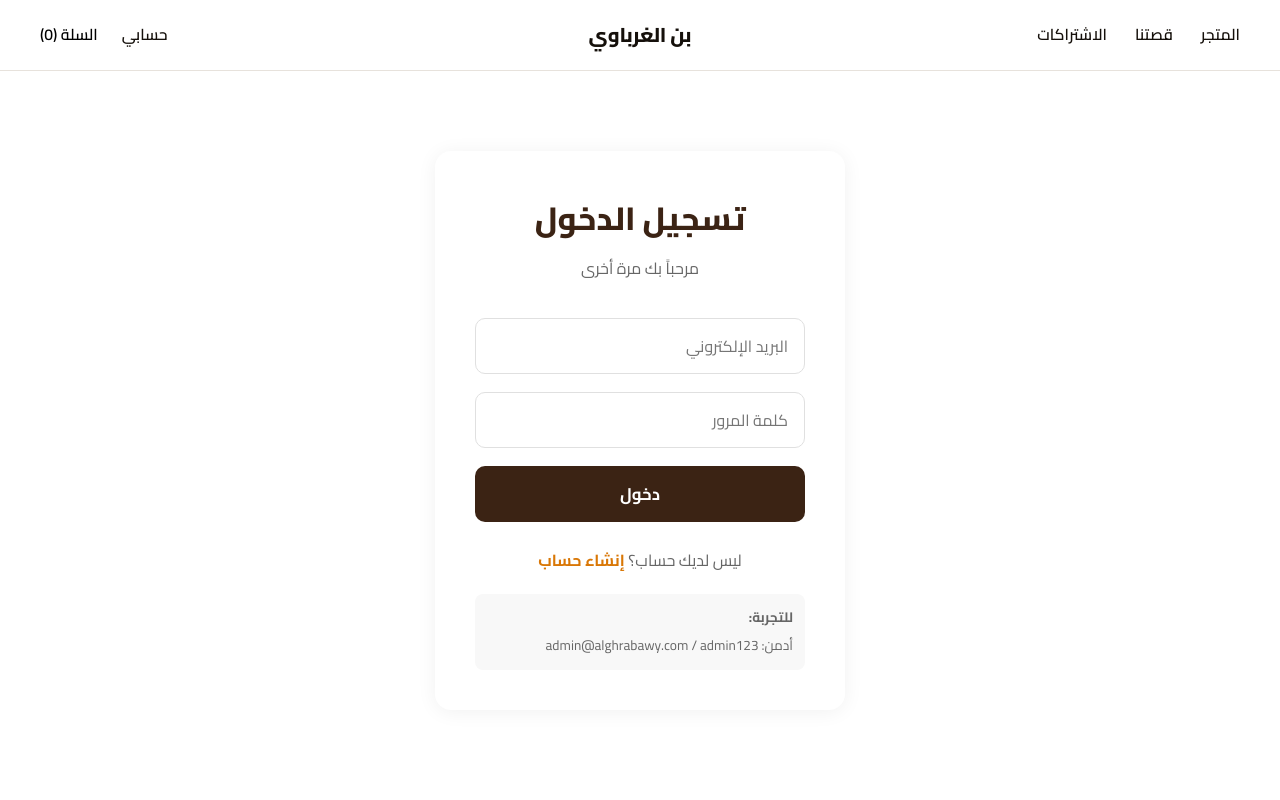
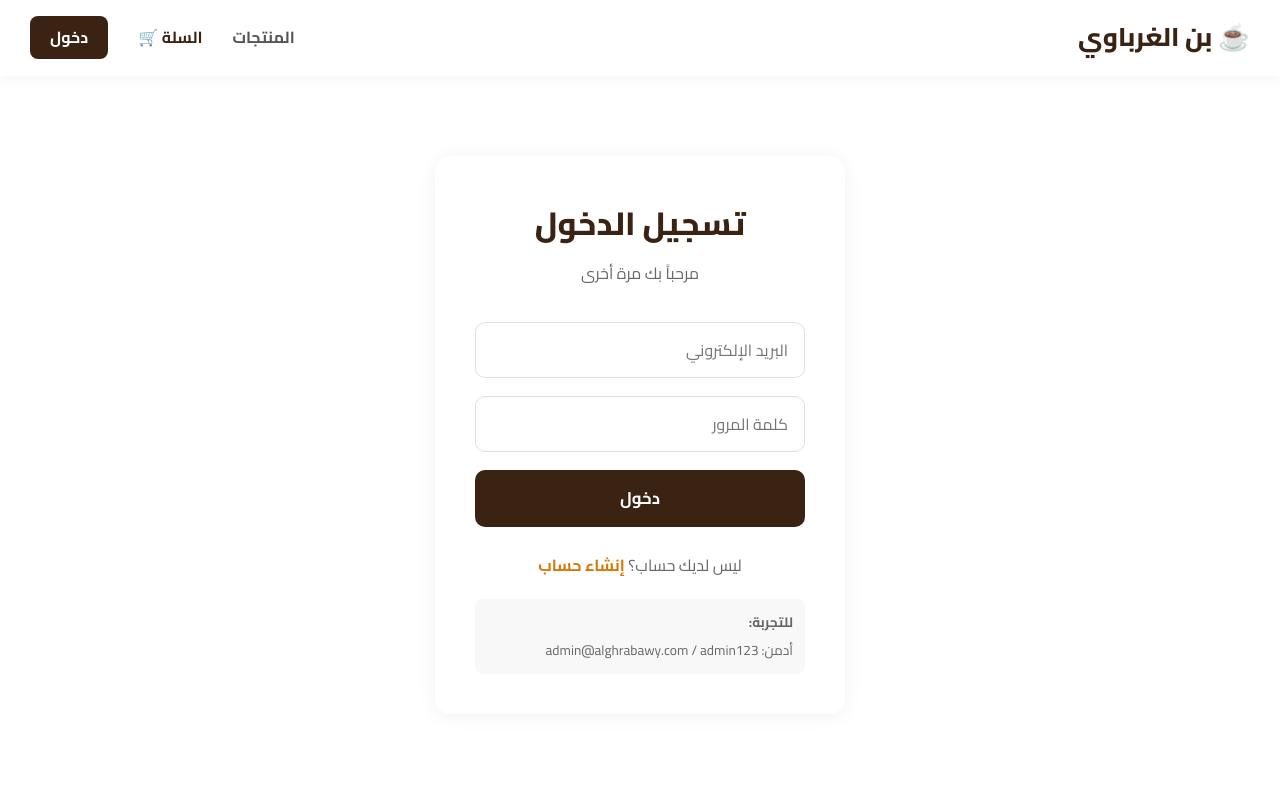
Before and after one commit to alghrabawycoffee-ui/bingharbawi-store, a React (Vite) app: page /bingharbawi-store/login in a window 1280 px wide. Shown: the top 800 px of the page. Built offline with nearby package versions, Linux system fonts and the light colour scheme.

Commit message:
chore: cleanup repo and improve UI

```diff
--- a/package.json
+++ b/package.json
@@ -5,7 +5,7 @@
   "type": "module",
   "scripts": {
     "dev": "vite",
-    "build": "node node_modules/vite/bin/vite.js build",
+    "build": "vite build",
     "preview": "vite preview"
   },
   "dependencies": {
--- a/src/components/layout/Header.jsx
+++ b/src/components/layout/Header.jsx
@@ -1,34 +1,49 @@
-import { useState } from 'react'
 import { Link } from 'react-router-dom'
 import { useCart } from '../../context/CartContext'
-import CartDrawer from '../cart/CartDrawer'
+import { useAuth } from '../../context/AuthContext'
 
 export default function Header() {
   const { getCartCount } = useCart()
-  const [cartOpen, setCartOpen] = useState(false)
-  const count = getCartCount()
+  const { user, isAdmin, logout } = useAuth()
 
   return (
-    <>
-      <header style={{ position: 'sticky', top: 0, zIndex: 100, backgroundColor: 'rgba(255,255,255,0.98)', backdropFilter: 'blur(10px)', borderBottom: '1px solid var(--border)' }}>
-        <div className="container" style={{ display: 'grid', gridTemplateColumns: '1fr auto 1fr', alignItems: 'center', paddingBlock: '18px', gap: '24px' }}>
-          <nav style={{ display: 'flex', alignItems: 'center', gap: '28px' }}>
-            <Link to="/products" style={{ fontWeight: '600', fontSize: '0.98rem' }}>المتجر</Link>
-            <Link to="/" style={{ fontWeight: '600', fontSize: '0.98rem' }}>قصتنا</Link>
-            <Link to="/products" style={{ fontWeight: '600', fontSize: '0.98rem' }}>الاشتراكات</Link>
-          </nav>
-          <Link to="/" style={{ justifySelf: 'center', fontSize: '1.25rem', fontWeight: '800', letterSpacing: '-0.01em' }}>
-            بن الغرباوي
-          </Link>
-          <div style={{ display: 'flex', alignItems: 'center', justifyContent: 'flex-end', gap: '24px' }}>
-            <Link to="/login" style={{ fontWeight: '600', fontSize: '0.98rem' }}>حسابي</Link>
-            <button onClick={() => setCartOpen(true)} style={{ fontWeight: '600', fontSize: '0.98rem', display: 'flex', alignItems: 'center', gap: '6px' }}>
-              السلة {count > 0 ? '(' + count + ')' : '(0)'}
-            </button>
-          </div>
-        </div>
-      </header>
-      <CartDrawer isOpen={cartOpen} onClose={() => setCartOpen(false)} />
-    </>
+    <nav style={{
+      backgroundColor: '#fff',
+      padding: '16px 30px',
+      display: 'flex',
+      justifyContent: 'space-between',
+      alignItems: 'center',
+      boxShadow: '0 2px 15px rgba(0,0,0,0.05)',
+      position: 'sticky',
+      top: 0,
+      zIndex: 100
+    }}>
+      <Link to="/" style={{ fontSize: '1.6rem', fontWeight: '900', color: '#3b2314', display: 'flex', alignItems: 'center', gap: '8px' }}>
+        ☕ بن الغرباوي
+      </Link>
+
+      <div style={{ display: 'flex', gap: '30px', alignItems: 'center' }}>
+        <Link to="/products" style={{ fontWeight: '700', color: '#555' }}>المنتجات</Link>
+
+        {isAdmin && (
+          <Link to="/admin" style={{ fontWeight: '700', color: '#d97706' }}>لوحة الإدارة</Link>
+        )}
+
+        <Link to="/cart" style={{ fontWeight: '700', color: '#3b2314', display: 'flex', alignItems: 'center', gap: '6px' }}>
+          السلة 🛒
+          {getCartCount() > 0 && (
+            <span style={{ backgroundColor: '#d97706', color: '#fff', borderRadius: '50%', padding: '2px 8px', fontSize: '0.8rem' }}>
+              {getCartCount()}
+            </span>
+          )}
+        </Link>
+
+        {user ? (
+          <button onClick={logout} style={{ padding: '8px 20px', backgroundColor: '#f5f5f5', border: 'none', borderRadius: '8px', cursor: 'pointer', fontWeight: '700' }}>خروج</button>
+        ) : (
+          <Link to="/login" style={{ padding: '8px 20px', backgroundColor: '#3b2314', color: '#fff', borderRadius: '8px', fontWeight: '700' }}>دخول</Link>
+        )}
+      </div>
+    </nav>
   )
 }
--- a/src/components/product/ProductCard.jsx
+++ b/src/components/product/ProductCard.jsx
@@ -1,19 +1,49 @@
 import { Link } from 'react-router-dom'
+import { useCart } from '../../context/CartContext'
 
 export default function ProductCard({ product }) {
+  const { addToCart } = useCart()
+
   return (
-    <Link to={/product/} style={{ display: 'flex', flexDirection: 'column', gap: '14px' }}>
-      <div style={{ position: 'relative', aspectRatio: '4/5', overflow: 'hidden', backgroundColor: '#f5f3f0' }}>
+    <div style={{
+      backgroundColor: '#fff',
+      borderRadius: '16px',
+      overflow: 'hidden',
+      boxShadow: '0 4px 20px rgba(0,0,0,0.05)',
+      transition: 'transform 0.3s ease',
+      display: 'flex',
+      flexDirection: 'column'
+    }}>
+      <Link to={/product/} style={{ display: 'block', overflow: 'hidden' }}>
         <img
           src={product.image}
           alt={product.name}
-          style={{ width: '100%', height: '100%', objectFit: 'cover' }}
+          style={{ width: '100%', height: '240px', objectFit: 'cover', transition: 'transform 0.5s' }}
         />
+      </Link>
+      <div style={{ padding: '20px', display: 'flex', flexDirection: 'column', flex: 1 }}>
+        <h3 style={{ fontSize: '1.2rem', fontWeight: '800', marginBottom: '10px', color: '#3b2314' }}>{product.name}</h3>
+        <p style={{ color: '#d97706', fontWeight: '800', fontSize: '1.3rem', marginBottom: '20px' }}>{product.price} ج.م</p>
+
+        <button
+          onClick={() => addToCart(product)}
+          disabled={!product.inStock}
+          style={{
+            marginTop: 'auto',
+            width: '100%',
+            padding: '12px',
+            backgroundColor: product.inStock ? '#3b2314' : '#ccc',
+            color: '#fff',
+            border: 'none',
+            borderRadius: '10px',
+            fontWeight: '700',
+            fontSize: '1rem',
+            cursor: product.inStock ? 'pointer' : 'not-allowed'
+          }}
+        >
+          {product.inStock ? 'أضف للسلة 🛒' : 'غير متوفر'}
+        </button>
       </div>
-      <div style={{ display: 'flex', flexDirection: 'column', gap: '6px' }}>
-        <span style={{ fontWeight: '600', letterSpacing: '0.01em' }}>{product.name}</span>
-        <span style={{ color: 'var(--text-secondary)' }}>{product.price} ج.م</span>
-      </div>
-    </Link>
+    </div>
   )
 }
--- a/src/pages/Home.jsx
+++ b/src/pages/Home.jsx
@@ -1,6 +1,5 @@
 import { Link } from 'react-router-dom'
 import { useProducts } from '../context/ProductContext'
-import Hero from '../components/home/Hero'
 import ProductCard from '../components/product/ProductCard'
 
 export default function Home() {
@@ -8,20 +7,50 @@ export default function Home() {
   const featured = products.slice(0, 4)
 
   return (
-    <div>
-      <Hero />
+    <div style={{ backgroundColor: '#fdfbf7' }}>
+      <section style={{
+        position: 'relative',
+        height: '80vh',
+        display: 'flex',
+        alignItems: 'center',
+        justifyContent: 'center',
+        backgroundImage: 'linear-gradient(rgba(0,0,0,0.5), rgba(0,0,0,0.7)), url("https://images.unsplash.com/photo-1497935586351-b67a49e012bf?q=80&w=1920&auto=format&fit=crop")',
+        backgroundSize: 'cover',
+        backgroundPosition: 'center',
+        color: '#fff',
+        textAlign: 'center',
+        padding: '20px'
+      }}>
+        <div style={{ maxWidth: '800px' }}>
+          <h1 style={{ fontSize: 'clamp(2.5rem, 5vw, 4.5rem)', fontWeight: '800', marginBottom: '20px', textShadow: '2px 4px 10px rgba(0,0,0,0.3)' }}>
+            أصالة القهوة في كل فنجان
+          </h1>
+          <p style={{ fontSize: 'clamp(1.2rem, 2vw, 1.5rem)', marginBottom: '40px', opacity: 0.9 }}>
+            اكتشف تشكيلتنا الفريدة من أجود أنواع البن المحمص بعناية
+          </p>
+          <Link to="/products" style={{
+            padding: '16px 45px',
+            backgroundColor: '#d97706',
+            color: '#fff',
+            borderRadius: '50px',
+            fontSize: '1.2rem',
+            fontWeight: '700',
+            boxShadow: '0 10px 25px rgba(217, 119, 6, 0.4)'
+          }}>
+            تسوق الآن
+          </Link>
+        </div>
+      </section>
 
-      <section className="section">
-        <div className="container">
-          <div style={{ display: 'flex', alignItems: 'baseline', justifyContent: 'space-between', marginBottom: '50px' }}>
-            <h2 style={{ fontSize: 'clamp(1.8rem, 3vw, 2.6rem)', fontWeight: '800', letterSpacing: '-0.01em' }}>أحدث الإضافات</h2>
-            <Link to="/products" className="btn btn-link">عرض الكل</Link>
-          </div>
-          <div style={{ display: 'grid', gridTemplateColumns: 'repeat(4, 1fr)', gap: 'clamp(18px, 3vw, 34px)' }}>
-            {featured.map((product) => (
-              <ProductCard key={product.id} product={product} />
-            ))}
-          </div>
+      <section style={{ padding: '80px 20px', maxWidth: '1200px', margin: '0 auto' }}>
+        <div style={{ textAlign: 'center', marginBottom: '50px' }}>
+          <h2 style={{ fontSize: '2.5rem', color: '#3b2314', fontWeight: '800', marginBottom: '15px' }}>أحدث الإضافات</h2>
+          <div style={{ width: '60px', height: '4px', backgroundColor: '#d97706', margin: '0 auto', borderRadius: '2px' }}></div>
+        </div>
+        <div style={{ display: 'grid', gridTemplateColumns: 'repeat(auto-fill, minmax(260px, 1fr))', gap: '30px' }}>
+          {featured.map((product) => (
+            <ProductCard key={product.id} product={product} />
+          ))}
         </div>
       </section>
     </div>
```
Also changed, not shown: 5 other files (tests, documents, lock files or other folders).
